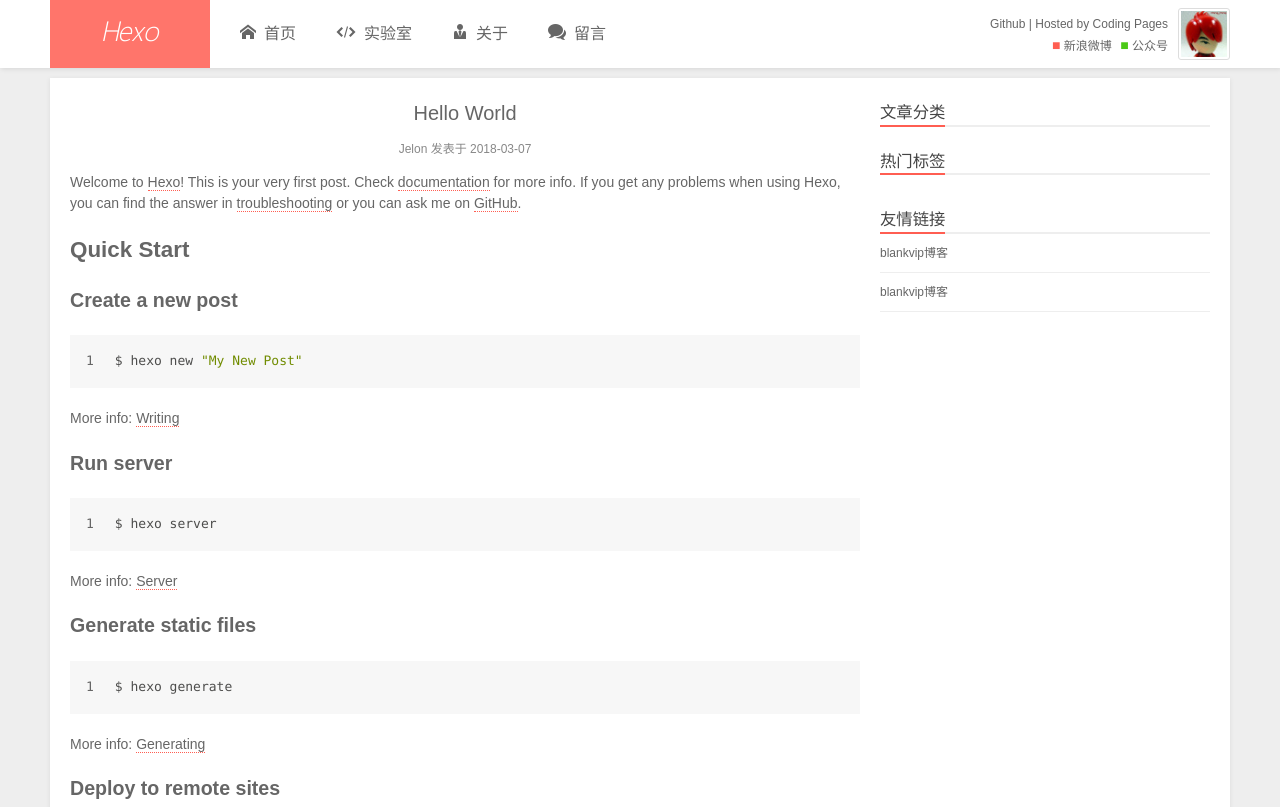
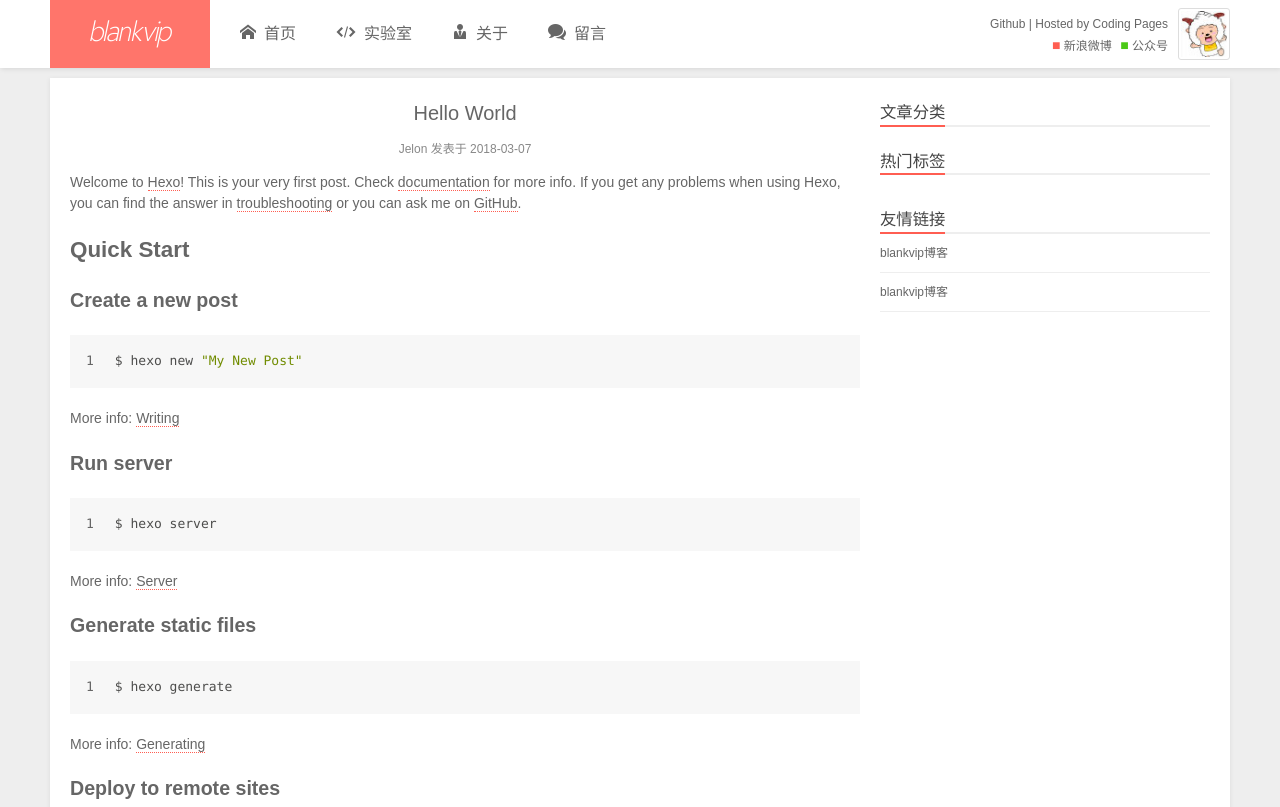
Before and after one commit to blankvip/blank.github.io, a plain HTML site: page 2018/03/07/hello-world/index.html in a window 1280 px wide. Shown: the top 807 px of the page. Drawn offline with Linux system fonts and the light colour scheme; no server answers.

Commit message:
Site updated: 2018-03-08 10:34:06

```diff
--- a/2018/03/07/hello-world/index.html
+++ b/2018/03/07/hello-world/index.html
@@ -5,13 +5,13 @@
     <meta http-equiv="X-UA-Compatible" content="IE=11,IE=10,IE=9,IE=8" >
     <meta name="baidu-site-verification" content="dIcXMeY8Ya" />
 
-    <title>Hello World | Hexo</title>
+    <title>Hello World | blankvip</title>
     <meta name="viewport" content="width=device-width, initial-scale=1, maximum-scale=1, user-scalable=0" >
     <meta name="keywords" content="blankvip, 优忆良品, Web,  Python" >
     <meta name="description" content="blankvip个人小站" >
 
 
-    <link rel="alternative" href="/atom.xml" title="Hexo" type="application/atom+xml" >
+    <link rel="alternative" href="/atom.xml" title="blankvip" type="application/atom+xml" >
 
 
     <link rel="shortcut icon" href="/favicon.ico" >
@@ -48,7 +48,7 @@
         <div class="logo">
             <a href="/">
                 <div class="cover">
-                    <span class="name">Hexo</span>
+                    <span class="name">blankvip</span>
                     <span class="description"></span>
                 </div>
             </a>
@@ -102,7 +102,7 @@
 
             </div>
             <div class="avatar fr">
-                <img src="/img/jelon.jpg" alt="avatar" title="Jelon" >
+                <img src="/img/blankvip.jpg" alt="avatar" title="Jelon" >
             </div>
         </div>
     </section>
```
Also changed, not shown: archives/2018/03/index.html (+4 -4 lines), archives/2018/index.html (+4 -4 lines), archives/index.html (+4 -4 lines), index.html (+4 -4 lines), img/blankvip.jpg (added).
